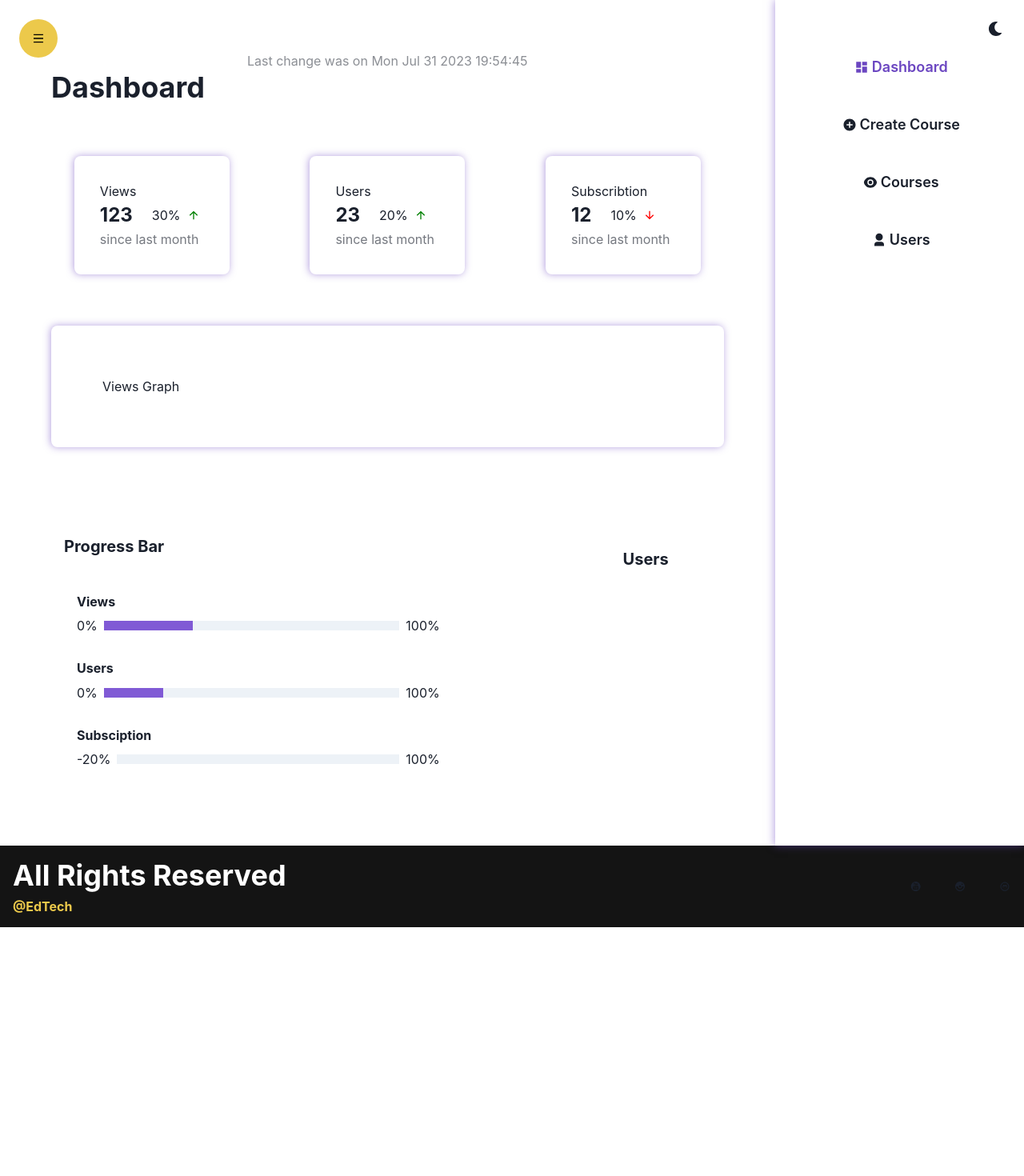
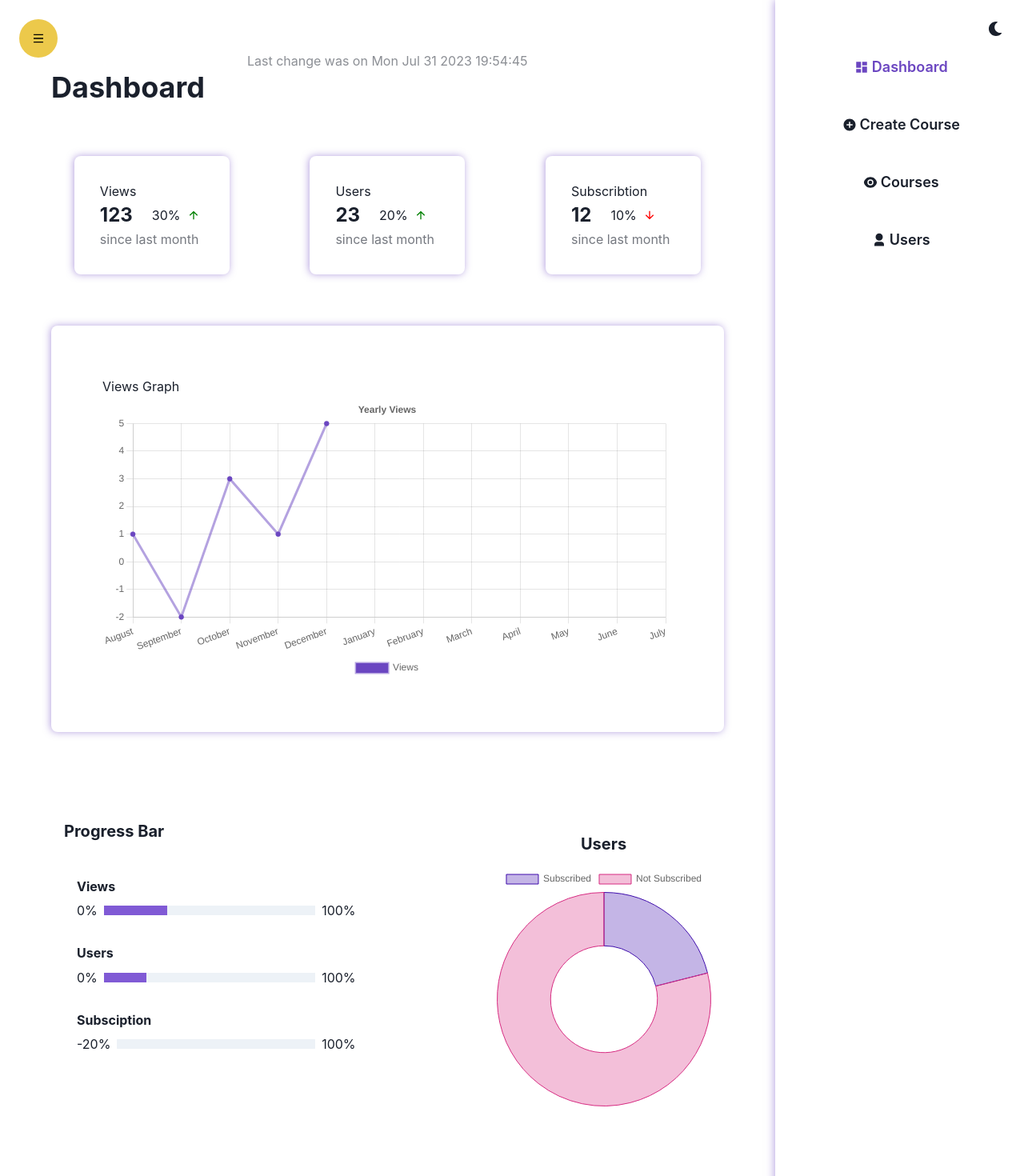
Before and after one commit to Ranjeet0302Singh/edtech-frontend, a React (Create React App) app: page /admin/dashboard in a window 1280 px wide. Shown: the top 1470 px of the page at 80% size. Before the commit the page ends 1159 px from the top, so only its background shows below. Built offline with nearby package versions, Linux system fonts and the light colour scheme.

Commit message:
chart added into dashboard dashboard done

```diff
--- /dev/null
+++ b/src/components/Admin/Dashboard/Chart.jsx
@@ -0,0 +1,109 @@
+import React from 'react';
+import {
+  Chart as ChartJS,
+  CategoryScale,
+  LinearScale,
+  PointElement,
+  LineElement,
+  Title,
+  Tooltip,
+  ArcElement,
+  Legend,
+} from 'chart.js';
+import { Line, Doughnut } from 'react-chartjs-2';
+
+ChartJS.register(
+  CategoryScale,
+  LinearScale,
+  PointElement,
+  LineElement,
+  Title,
+  Tooltip,
+  ArcElement,
+  Legend
+);
+
+export const LineChart = ({ views = [1,-2,3,1,5] }) => {
+  const labels = getLastYearMonths();
+
+  const options = {
+    responsive: true,
+    plugins: {
+      legend: {
+        position: 'bottom',
+      },
+      title: {
+        display: true,
+        text: 'Yearly Views',
+      },
+    },
+  };
+
+  const data = {
+    labels,
+    datasets: [
+      {
+        label: 'Views',
+        data: views,
+        borderColor: 'rgba(107,70,193,0.5)',
+        backgroundColor: '#6b46c1',
+      },
+    ],
+  };
+
+  return <Line options={options} data={data} />;
+};
+
+export const DoughnutChart = ({ users = [12,45] }) => {
+  const data = {
+    labels: ['Subscribed', 'Not Subscribed'],
+    datasets: [
+      {
+        label: 'Views',
+        data: users,
+        borderColor: ['rgb(62,12,171)', 'rgb(214,43,129)'],
+        backgroundColor: ['rgba(62,12,171,0.3)', 'rgba(214,43,129,0.3)'],
+        borderWidth: 1,
+      },
+    ],
+  };
+
+  return <Doughnut data={data} />;
+};
+
+function getLastYearMonths() {
+  const labels = [];
+
+  const months = [
+    'January',
+    'February',
+    'March',
+    'April',
+    'May',
+    'June',
+    'July',
+    'August',
+    'September',
+    'October',
+    'November',
+    'December',
+  ];
+
+  const currentMonth = new Date().getMonth();
+
+  const remain = 11 - currentMonth;
+
+  for (let i = currentMonth; i < months.length; i--) {
+    const element = months[i];
+    labels.unshift(element);
+    if (i === 0) break;
+  }
+
+  for (let i = 11; i > remain; i--) {
+    if (i === currentMonth) break;
+    const element = months[i];
+    labels.unshift(element);
+  }
+
+  return labels;
+}
--- a/src/components/Admin/Dashboard/Dashboard.jsx
+++ b/src/components/Admin/Dashboard/Dashboard.jsx
@@ -11,6 +11,7 @@
 import cursor from '../../../assets/images/cursor.png';
 import Sidebar from '../Sidebar';
 import { RiArrowDownLine, RiArrowUpLine } from 'react-icons/ri';
+import { DoughnutChart, LineChart } from './Chart';
 
 const Databox = ({ title, qty, qtyPercentage, profit }) => (
   <Box
@@ -98,6 +99,7 @@
             ml={['0', '16']}
           />
           {/* Graph */}
+          <LineChart />
         </Box>
         <Grid templateColumns={['1fr', '2fr 1fr']}>
           <Box p={'4'}>
@@ -122,6 +124,8 @@
               children={'Users'}
             />
             {/* Graph */}
+
+            <DoughnutChart/>
           </Box>
         </Grid>
       </Box>
```
